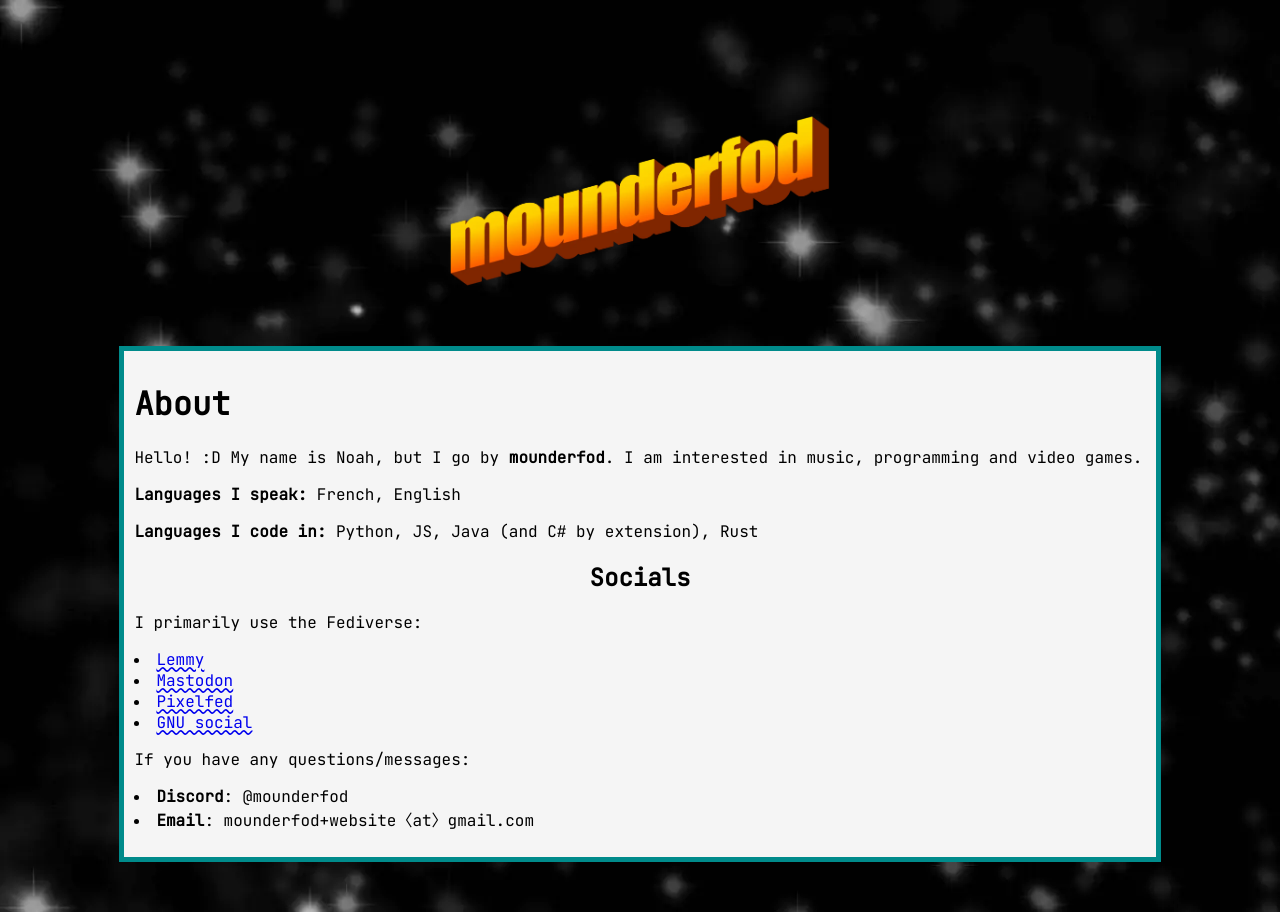
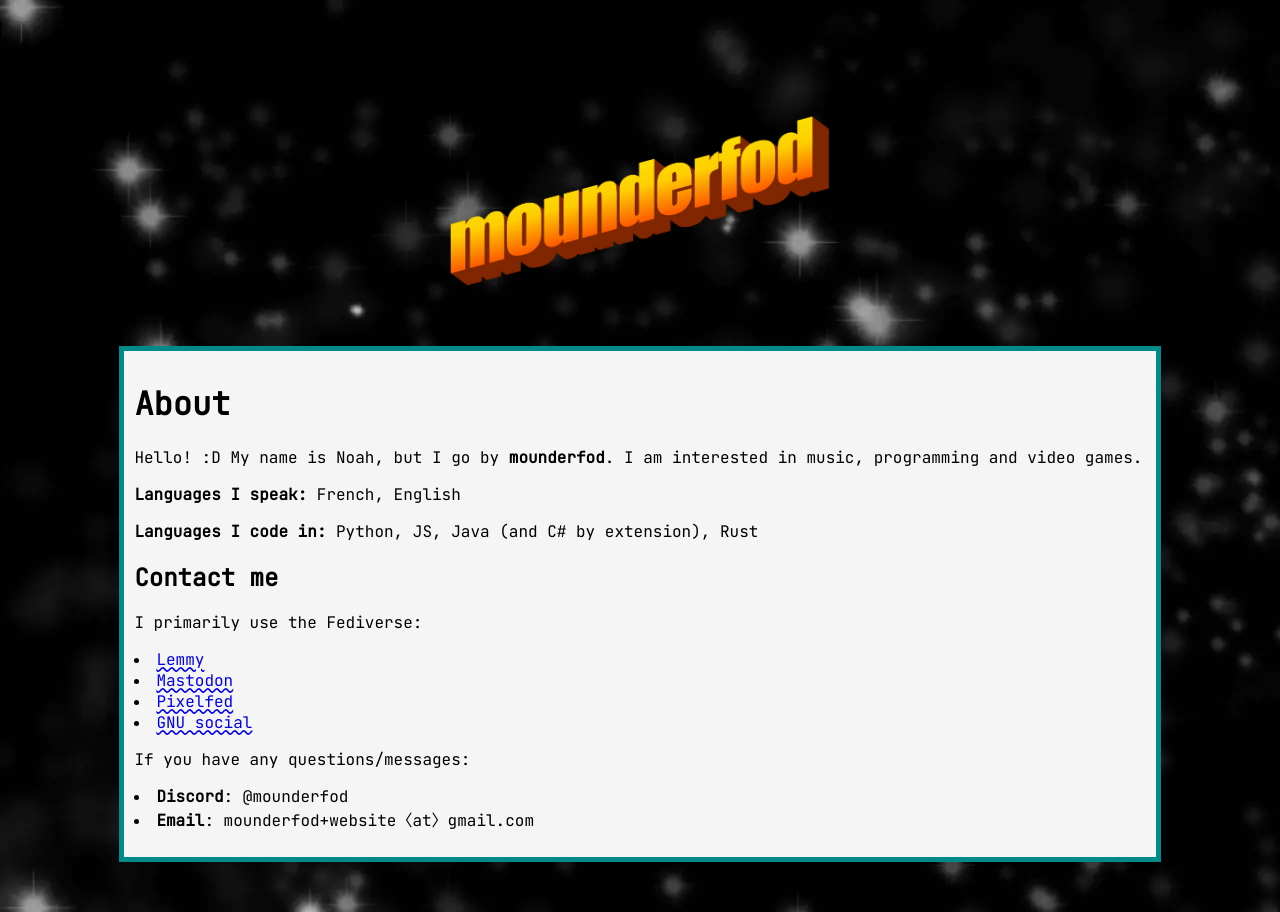
Before and after one commit to mounderfod/mounderfod.github.io, a Jekyll site: the page built from about.markdown, in a window 1280 px wide. Built offline with Jekyll 4.4.1, drawn with Linux system fonts in a browser that asks for light colours.

Commit message:
Update about.markdown

```diff
--- a/about.markdown
+++ b/about.markdown
@@ -13,8 +13,7 @@ programming and video games.
 
 **Languages I code in:** Python, JS, Java (and C# by extension), Rust
 
-<h2 style="text-align: center;">Socials</h2>
-
+## Contact me
 I primarily use the Fediverse:
 
 - [Lemmy](https://lemmy.sdf.org/u/mounderfod)
```
